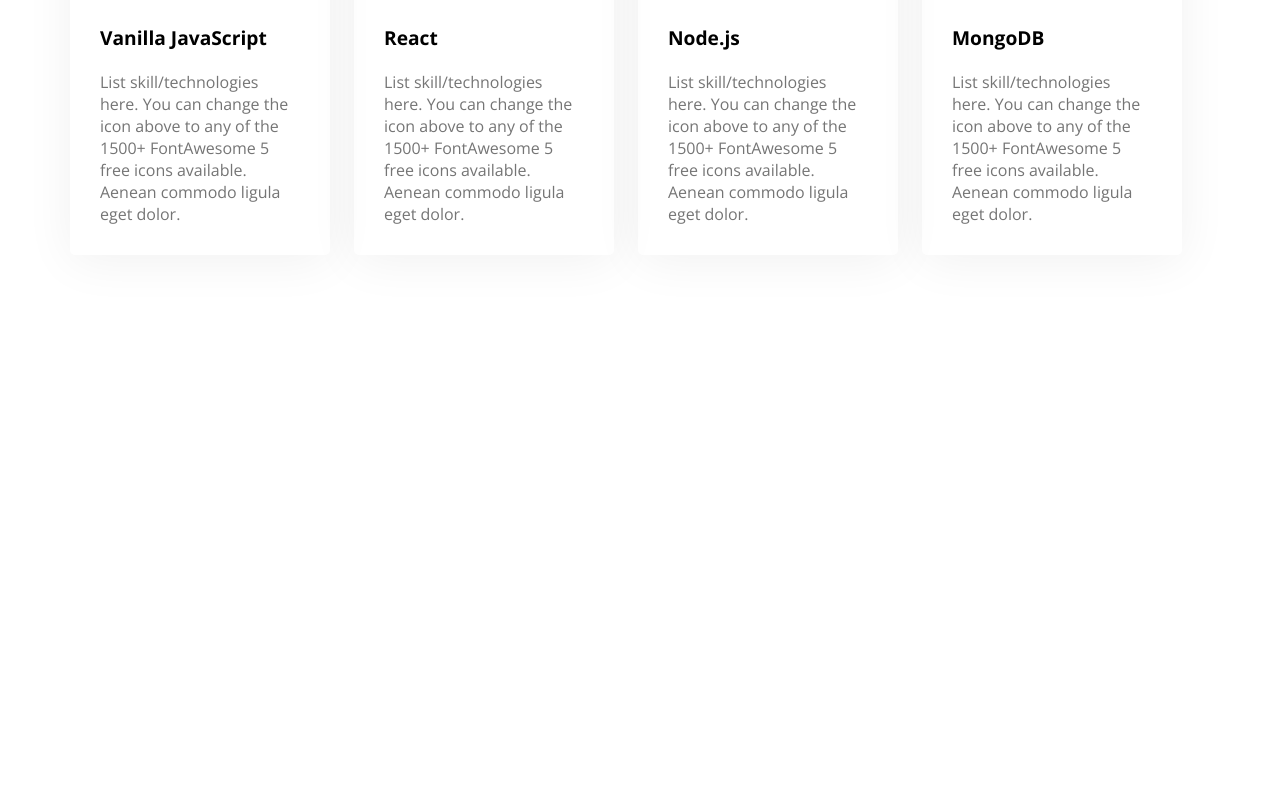
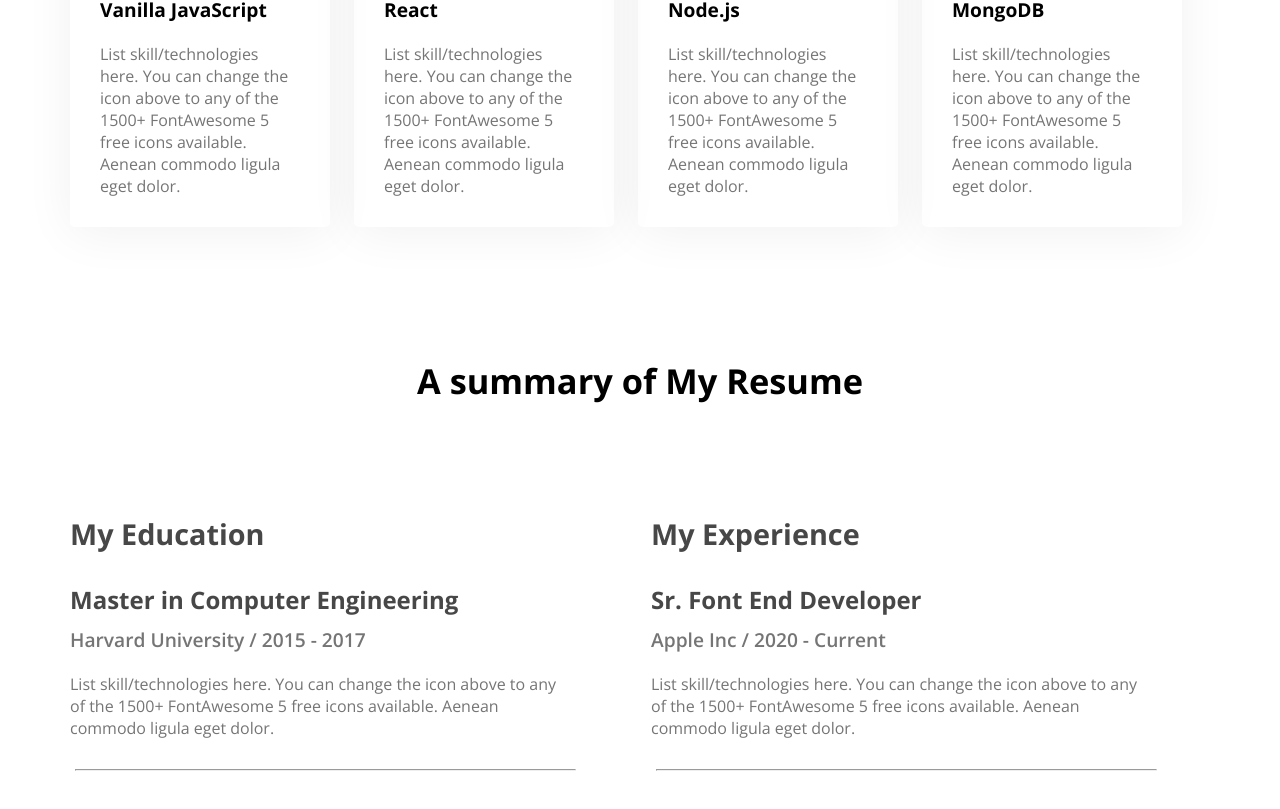
Before and after one commit to rahmat282/my-new-portfolio, a plain HTML site: page index.html in a window 1280 px wide. Shown: the part 1969-2778 px from the top of the page. Before the commit the page ends 2354 px from the top, so only its background shows below. Drawn offline with nearby package versions, Linux system fonts and the light colour scheme.

Commit message:
main part complete

```diff
--- a/index.html
+++ b/index.html
@@ -13,9 +13,10 @@
 </head>
 
 <body class="open-sans-normal">
+    <!-- header start from here  -->
     <header class="bg-color">
         <nav>
-            <h3 class="font-style">Ma<span class="dark-three">r</span>y</h3>
+            <h3 class="mary-at-nav">Ma<span class="dark-three">r</span>y</h3>
             <ul>
                 <li><a class="dark-two" href="">Portfolio</a></li>
                 <li><a class="dark-two" href="">Blog</a></li>
@@ -39,6 +40,7 @@
         </section>
     </header>
     <main>
+        <!-- about me section start from here -->
         <section class="about-section bg-color">
             <h1 class="font-style">About Me</h1>
             <p class="section-description">I, m a designer & developer with a passion for web design. I enjoy
@@ -65,32 +67,97 @@
                 </div>
             </div>
         </section>
+        <!-- what i do section start from here -->
         <section class="what-i-do">
             <div class="what-i-do-info">
                 <h3 class="font-style">What I do</h3>
-            <p class="section-description">I have more than 10 years experience building software for clients all over the world. Below is a quick overview of my main technical skill sets and technologies i use. Want to find out more about my experience? Check out my online resume and project portfolio.</p>
+                <p class="section-description">I have more than 10 years experience building software for clients all
+                    over the world. Below is a quick overview of my main technical skill sets and technologies i use.
+                    Want to find out more about my experience? Check out my online resume and project portfolio.</p>
             </div>
             <div class="skill-card-container">
                 <div class="skill-card">
                     <img src="images/icons/js.png" alt="logo of JS">
                     <h3 class="item-description-two">Vanilla JavaScript</h3>
-                <p class="dark-four">List skill/technologies here. You can change the icon above to any of the 1500+ FontAwesome 5 free icons available. Aenean commodo ligula eget dolor.</p>
+                    <p class="dark-four">List skill/technologies here. You can change the icon above to any of the 1500+
+                        FontAwesome 5 free icons available. Aenean commodo ligula eget dolor.</p>
                 </div>
                 <div class="skill-card">
                     <img src="images/icons/react.png" alt="logo of React">
                     <h3 class="item-description-two">React</h3>
-                <p class="dark-four">List skill/technologies here. You can change the icon above to any of the 1500+ FontAwesome 5 free icons available. Aenean commodo ligula eget dolor.</p>
+                    <p class="dark-four">List skill/technologies here. You can change the icon above to any of the 1500+
+                        FontAwesome 5 free icons available. Aenean commodo ligula eget dolor.</p>
                 </div>
                 <div class="skill-card">
                     <img src="images/icons/nodejs.png" alt="logo of Node js">
                     <h3 class="item-description-two">Node.js</h3>
-                <p class="dark-four">List skill/technologies here. You can change the icon above to any of the 1500+ FontAwesome 5 free icons available. Aenean commodo ligula eget dolor.</p>
+                    <p class="dark-four">List skill/technologies here. You can change the icon above to any of the 1500+
+                        FontAwesome 5 free icons available. Aenean commodo ligula eget dolor.</p>
                 </div>
                 <div class="skill-card">
                     <img src="images/icons/mongo.png" alt="logo of Mongo">
                     <h3 class="item-description-two">MongoDB</h3>
-                <p class="dark-four">List skill/technologies here. You can change the icon above to any of the 1500+ FontAwesome 5 free icons available. Aenean commodo ligula eget dolor.</p>
+                    <p class="dark-four">List skill/technologies here. You can change the icon above to any of the 1500+
+                        FontAwesome 5 free icons available. Aenean commodo ligula eget dolor.</p>
                 </div>
+            </div>
+        </section>
+        <section class="resume">
+            <h1 class="font-style align-center">A summary of My Resume</h1>
+            <div class="resume-container">
+                <div class="education">
+                    <h3 class="resume-main-titles">My Education</h3>
+                    <div class="educational-bg">
+                        <h2 class="resume-heading">Master in Computer Engineering</h2>
+                        <h4 class="institutions">Harvard University / 2015 - 2017</h4>
+                        <p class="resume-description">List skill/technologies here. You can change the icon above
+                            to any of the 1500+ FontAwesome 5 free icons available. Aenean commodo ligula eget dolor.
+                        </p>
+                    </div>
+                    <hr>
+                    <div class="educational-bg">
+                        <h2 class="resume-heading">Master in Computer Engineering</h2>
+                        <h4 class="institutions">Harvard University / 2015 - 2017</h4>
+                        <p class="resume-description">List skill/technologies here. You can change the icon above
+                            to any of the 1500+ FontAwesome 5 free icons available. Aenean commodo ligula eget dolor.
+                        </p>
+                    </div>
+                    <hr>
+                    <div class="educational-bg">
+                        <h2 class="resume-heading">Master in Computer Engineering</h2>
+                        <h4 class="institutions">Harvard University / 2015 - 2017</h4>
+                        <p class="resume-description">List skill/technologies here. You can change the icon above
+                            to any of the 1500+ FontAwesome 5 free icons available. Aenean commodo ligula eget dolor.
+                        </p>
+                    </div>
+                </div>
+                <div class="experience">
+                    <h3 class="resume-main-titles">My Experience</h3>
+                <div class="experience-bg">
+                    <h2 class="resume-heading">Sr. Font End Developer</h2>
+                    <h4 class="institutions">Apple Inc / 2020 - Current</h4>
+                    <p class="resume-description">List skill/technologies here. You can change the icon above
+                        to any of the 1500+ FontAwesome 5 free icons available. Aenean commodo ligula eget dolor.</p>
+                </div>
+                <hr>
+                <div class="experience-bg">
+                    <h2 class="resume-heading">Jr. Font End Developer</h2>
+                    <h4 class="institutions">Dribbble Inc / 2018 - 2022</h4>
+                    <p class="resume-description">List skill/technologies here. You can change the icon above
+                        to any of the 1500+ FontAwesome 5 free icons available. Aenean commodo ligula eget dolor.</p>
+                </div>
+                <hr>
+                <div class="experience-bg">
+                    <h2 class="resume-heading">HTML Developer</h2>
+                    <h4 class="institutions">Adobe Inc / 2017 - 2018</h4>
+                    <p class="resume-description">List skill/technologies here. You can change the icon above
+                        to any of the 1500+ FontAwesome 5 free icons available. Aenean commodo ligula eget dolor.</p>
+                    </div>
+                </div>
+            </div>
+
+            <div class="align-center resume-btn">
+                <button class="btn-primary">Download CV</button>
             </div>
         </section>
     </main>
--- a/portfolio.css
+++ b/portfolio.css
@@ -15,9 +15,12 @@
 }
 
 /* Shared styles */
+.align-center{
+    text-align: center;
+}
 .font-style {
     font-weight: bold;
-    font-size: 2.8rem;
+    font-size: 2.15rem;
 }
 .btn-primary {
     padding: 18px 35px;
@@ -43,6 +46,7 @@ font-weight: bold;
     font-weight: bold;
     padding: 30px 0 20px 0;
 }
+
     /* direct tag styles */
 header {
     background-image: url(images/developer.png), url(images/header_bg.png);
@@ -67,7 +71,7 @@ main section{
     color: rgba(253, 110, 10, 1);
 }
 /* higher secondary color */
-.dark-four{
+.dark-four,.resume-description{
     color: rgba(117, 117, 117, 1);
 }
 /* background color */
@@ -98,6 +102,10 @@ nav ul li {
 ul li a {
     text-decoration: none;
     font-size: 1.2rem;
+}
+.mary-at-nav{
+    font-weight: 800;
+    font-size: 2.8rem;
 }
 /* banner information */
 .banner-section {
@@ -173,6 +181,42 @@ ul li a {
 .skill-card p{
     max-width: 200px;
 }
+/* resume styles */
+.resume-container{
+    display: flex;
+    gap: 70px;
+}
+.resume-main-titles{
+    font-size: 1.8rem;
+    font-weight: bold;
+    color: rgba(71, 71, 71, 1);
+    padding-top: 110px;
+}
+.resume-heading{
+    font-weight: 700;
+    font-size: 1.5rem;
+    color:rgba(71, 71, 71, 1);
+    padding: 30px 0 10px 0;
+}
+.institutions{
+    font-size: 1.2rem;
+    font-weight: 600;
+    color: rgba(117, 117, 117, 1);
+    padding-bottom: 20px;
+}
+.experience-bg,.educational-bg{
+    padding-right: 20px;
+    max-width: 511px;
+}
+.resume hr{
+    margin: 30px 5px;
+    color: rgba(209, 209, 209, 1);
+}
+
+.resume-btn{
+    margin-top:50px;
+}
+
 /* responsive for small devices */
 @media screen and (max-device-width: 576px) {
     nav{
```
Lines whose indentation alone changed are shown as unchanged.
